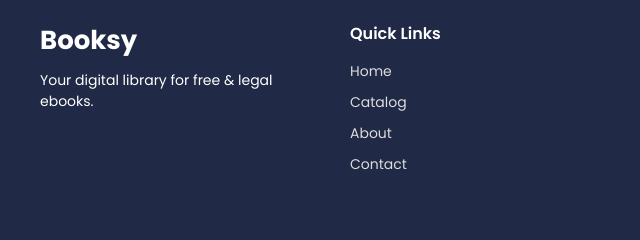
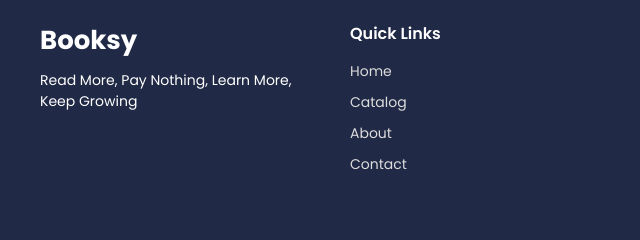
Before and after one commit to christianhw27/Booksy, a plain HTML site: page detail-seporsi-mie-ayam.html in a window 1280 px wide. Shown: the part 1447-1687 px from the top of the page, 0-640 px from the left. Drawn offline with nearby package versions, Linux system fonts and the light colour scheme.

Commit message:
Update detail-seporsi-mie-ayam.html

```diff
--- a/detail-seporsi-mie-ayam.html
+++ b/detail-seporsi-mie-ayam.html
@@ -143,7 +143,7 @@
   <div class="footer-container">
     <div class="footer-logo">
       <h2>Booksy</h2>
-      <p>Your digital library for free & legal ebooks.</p>
+      <p>Read More, Pay Nothing, Learn More, Keep Growing</p>
     </div>
 
     <div class="footer-links">
@@ -178,4 +178,5 @@
 
     <script src="script.js"></script>
 </body>
+
 </html>
```
